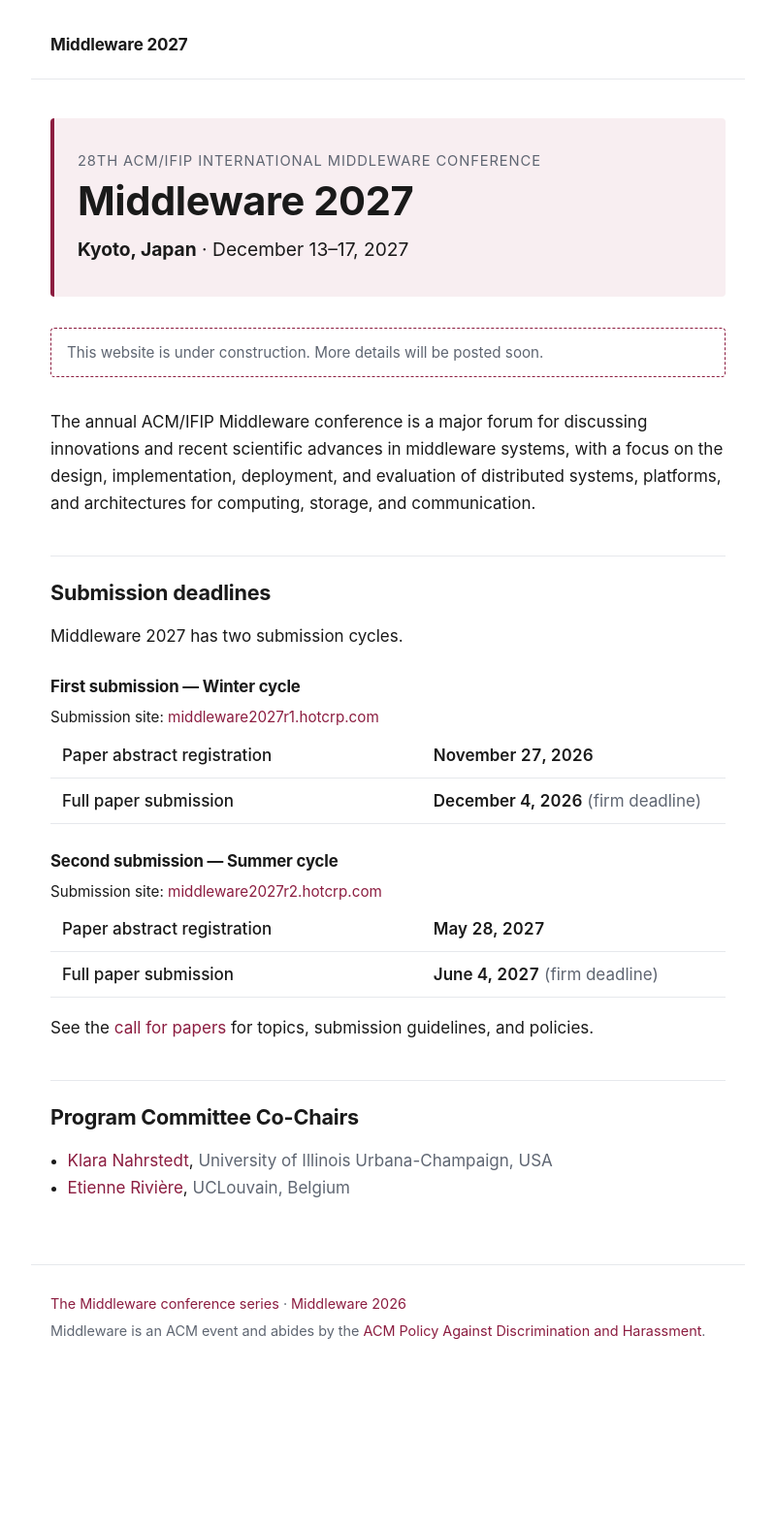
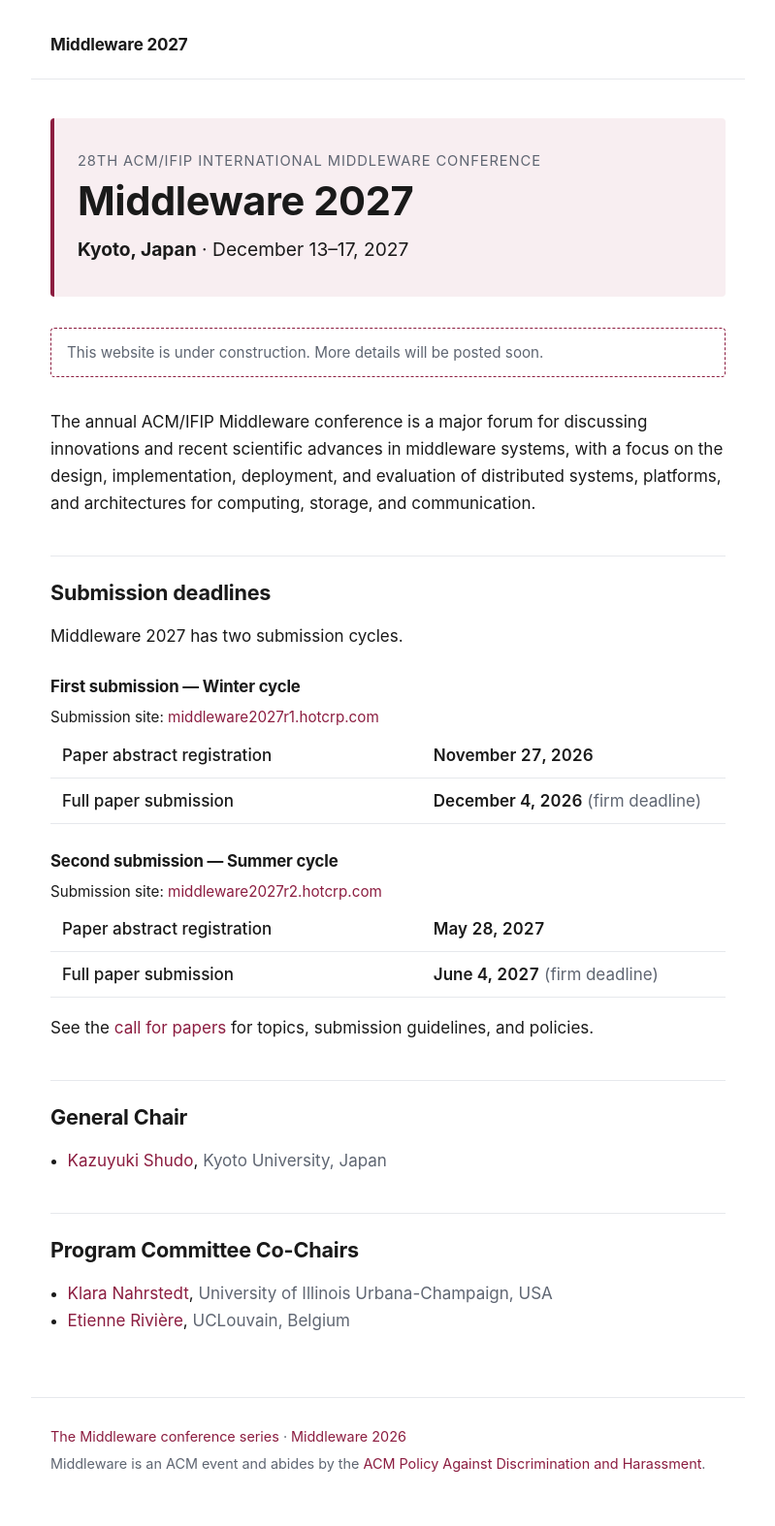
Before and after one commit to middleware-conf/2027, a Jekyll site: the page built from index.md, in a window 1280 px wide. Shown: the whole page at 97% size, without its empty margins (240-1039 px from the left). Built offline with Jekyll 4.4.1, drawn with Linux system fonts in a browser that asks for light colours; before the commit the page ends 1437 px from its top, so only the background shows below that.

Commit message:
Add General Chair: Kazuyuki Shudo, Kyoto University
Co-Authored-By: Claude Opus 5.5 <noreply@anthropic.com>

```diff
--- a/_data/organizers.yml
+++ b/_data/organizers.yml
@@ -1,5 +1,10 @@
 # Organizing committee. Roles appear in this order; add new roles as needed.
 # `affiliation` and `url` (personal web page) are optional.
+- role: General Chair
+  people:
+    - name: Kazuyuki Shudo
+      affiliation: Kyoto University, Japan
+      url: https://shudo.net/
 - role: Program Committee Co-Chairs
   people:
     - name: Klara Nahrstedt
--- a/index.md
+++ b/index.md
@@ -23,6 +23,15 @@ Middleware 2027 has two submission cycles.
 
 See the [call for papers]({{ "/call-for-papers/" | relative_url }}) for topics, submission guidelines, and policies.
 
+## General Chair
+
+{% assign gc = site.data.organizers | where: "role", "General Chair" | first %}
+<ul class="people">
+  {%- for p in gc.people %}
+  <li>{% if p.url %}<a href="{{ p.url }}">{{ p.name }}</a>{% else %}{{ p.name }}{% endif %}{% if p.affiliation %}, <span class="affil">{{ p.affiliation }}</span>{% endif %}</li>
+  {%- endfor %}
+</ul>
+
 ## Program Committee Co-Chairs
 
 {% assign pc = site.data.organizers | where: "role", "Program Committee Co-Chairs" | first %}
```
